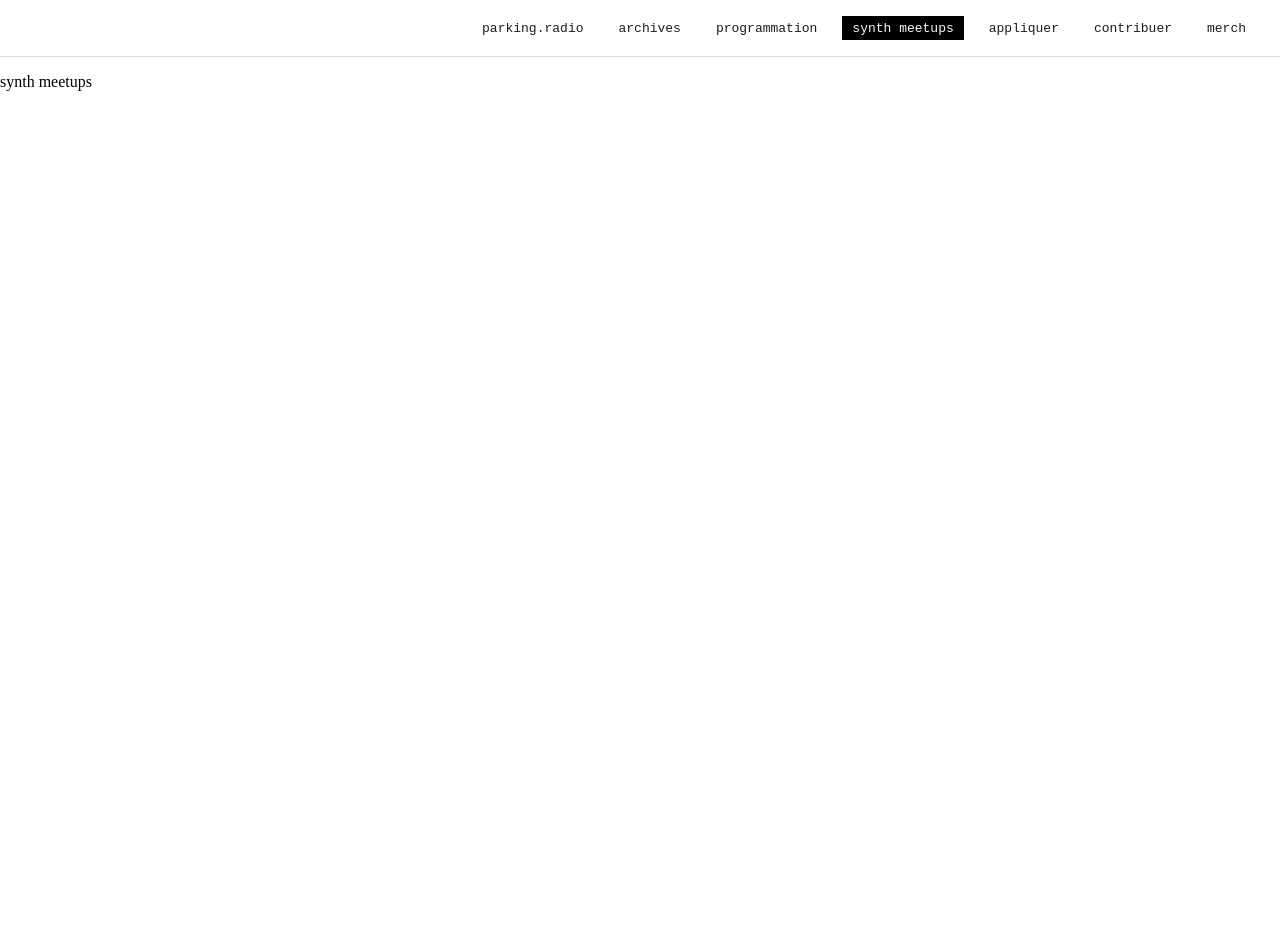
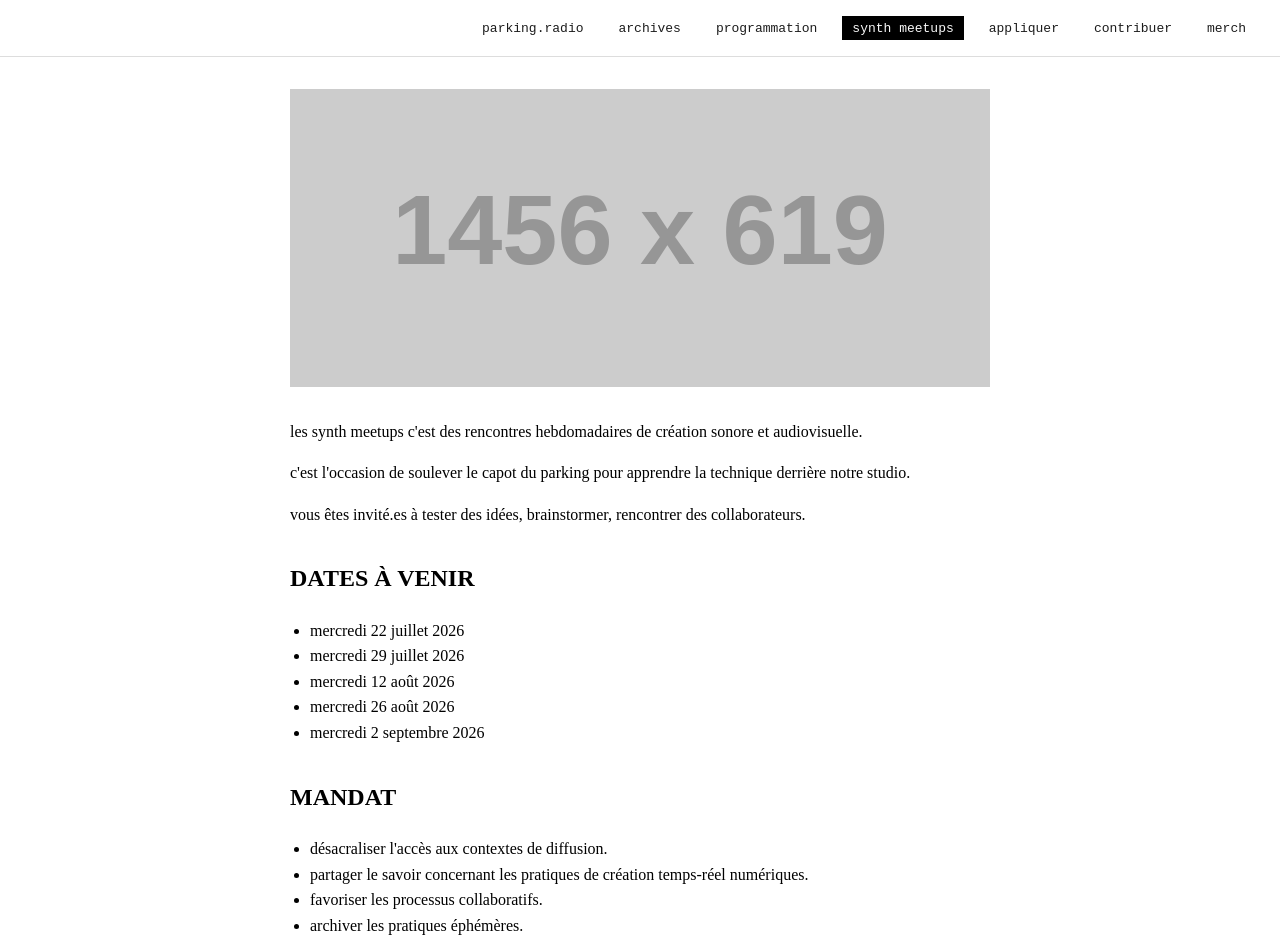
Before and after one commit to parkingradio/website, a React (Vite) app in the folder client/: page /synth-meetups in a window 1280 px wide. Shown: the top 952 px of the page. Before the commit the page ends 800 px from the top, so only its background shows below. Built offline with nearby package versions, Linux system fonts and the light colour scheme; a web font is replaced by a local one.

Commit message:
Implement a placeholder synth meetups page
Since we don't have a setup for serving heavy content like images yet,
use placeholder banners for now.

```diff
--- /dev/null
+++ b/client/src/pages/synth-meetups.css
@@ -0,0 +1,70 @@
+.synth-meetups {
+  padding: 2rem 1.5rem;
+}
+
+.synth-meetups .banner {
+  display: block;
+  max-width: 700px;
+  width: 100%;
+  margin: 0 auto 2rem;
+}
+
+.synth-meetups .content {
+  max-width: 700px;
+  margin: 0 auto;
+  line-height: 1.6;
+}
+
+.synth-meetups h2 {
+  margin-top: 2rem;
+  text-transform: uppercase;
+}
+
+.synth-meetups ul {
+  padding-left: 1.25rem;
+}
+
+.synth-meetups a {
+  color: #1c1c1c;
+}
+
+.synth-meetups .gallery {
+  display: grid;
+  grid-template-columns: repeat(auto-fill, minmax(140px, 1fr));
+  gap: 1rem;
+  max-width: 700px;
+  margin: 1.5rem auto 0;
+}
+
+.synth-meetups .poster-thumb {
+  padding: 0;
+  border: none;
+  background: none;
+  cursor: pointer;
+  aspect-ratio: 9 / 16;
+  overflow: hidden;
+}
+
+.synth-meetups .poster-thumb img {
+  width: 100%;
+  height: 100%;
+  object-fit: cover;
+  display: block;
+}
+
+.lightbox {
+  position: fixed;
+  inset: 0;
+  background: rgba(0, 0, 0, 0.85);
+  display: flex;
+  align-items: center;
+  justify-content: center;
+  padding: 2rem;
+  cursor: zoom-out;
+}
+
+.lightbox img {
+  max-width: 100%;
+  max-height: 100%;
+  cursor: default;
+}
--- a/client/src/pages/synth-meetups.tsx
+++ b/client/src/pages/synth-meetups.tsx
@@ -1,3 +1,104 @@
+import { useEffect, useState } from 'react'
+import './synth-meetups.css'
+
+// TODO: these are placeholders. Replace with real assets once we decide where poster images are hosted.
+const BANNER_URL = 'https://placehold.co/1456x619?text=Synth+Meetups'
+const POSTERS = [
+  'https://placehold.co/561x998?text=Poster+1',
+  'https://placehold.co/561x998?text=Poster+2',
+  'https://placehold.co/561x998?text=Poster+3',
+  'https://placehold.co/561x998?text=Poster+4',
+  'https://placehold.co/561x998?text=Poster+5',
+  'https://placehold.co/561x998?text=Poster+6',
+  'https://placehold.co/561x998?text=Poster+7',
+]
+
+const NDI_URL = 'https://ndi.video/tools/'
+
 export function SynthMeetups() {
-  return <p>synth meetups</p>
+  const [expandedPoster, setExpandedPoster] = useState<string | null>(null)
+
+  useEffect(() => {
+    if (!expandedPoster) return
+    const onKeyDown = (event: KeyboardEvent) => {
+      if (event.key === 'Escape') setExpandedPoster(null)
+    }
+    window.addEventListener('keydown', onKeyDown)
+    return () => window.removeEventListener('keydown', onKeyDown)
+  }, [expandedPoster])
+
+  return (
+    <div className="synth-meetups">
+      <img className="banner" src={BANNER_URL} alt="Synth Meetups" />
+
+      <div className="content">
+        <p>les synth meetups c'est des rencontres hebdomadaires de création sonore et audiovisuelle.</p>
+        <p>c'est l'occasion de soulever le capot du parking pour apprendre la technique derrière notre studio.</p>
+        <p>vous êtes invité.es à tester des idées, brainstormer, rencontrer des collaborateurs.</p>
+
+        <h2>dates à venir</h2>
+        <ul>
+          <li>mercredi 22 juillet 2026</li>
+          <li>mercredi 29 juillet 2026</li>
+          <li>mercredi 12 août 2026</li>
+          <li>mercredi 26 août 2026</li>
+          <li>mercredi 2 septembre 2026</li>
+        </ul>
+
+        <h2>mandat</h2>
+        <ul>
+          <li>désacraliser l'accès aux contextes de diffusion.</li>
+          <li>partager le savoir concernant les pratiques de création temps-réel numériques.</li>
+          <li>favoriser les processus collaboratifs.</li>
+          <li>archiver les pratiques éphémères.</li>
+        </ul>
+
+        <h2>le plafond</h2>
+        <p>vous êtes invitez à tester du contenu visuel, audio réactif ou pas, conçu pour notre plafond.</p>
+        <p>voici comment:</p>
+        <p>
+          le plafond lumineux regroupe près de 5000 LEDs adressables pour former un "écran". ainsi, la
+          création de contenu est simplifié; nul besoin de savoir programmer.
+        </p>
+        <p>
+          une approche temps-réel est priorisée afin de rapprocher les artistes de leur médium et de sa
+          diffusion.
+        </p>
+        <p>
+          en gros, l'artiste se pointe au parking avec son laptop et shoot ses visuels direct dans le
+          plafond en format vidéo. il suffit d'envoyer de la vidéo au système via réseau en utilisant{' '}
+          <a href={NDI_URL} target="_blank" rel="noreferrer">
+            NDI
+          </a>
+          . la vidéo sera automatiquement redimensionnée pour couvrir la surface.
+        </p>
+        <p>spécifications</p>
+        <ul>
+          <li>résolution réel: 240x20px, (aspect ratio 4x3.8)</li>
+          <li>équivalent en pixel carrés: 240x228, frame rate fixe, à votre choix.</li>
+        </ul>
+
+        <h2>évènements passés</h2>
+      </div>
+
+      <div className="gallery">
+        {POSTERS.map((url, index) => (
+          <button
+            key={url}
+            className="poster-thumb"
+            onClick={() => setExpandedPoster(url)}
+            aria-label={`Voir l'affiche de l'évènement ${index + 1}`}
+          >
+            <img src={url} alt={`Affiche de l'évènement ${index + 1}`} />
+          </button>
+        ))}
+      </div>
+
+      {expandedPoster && (
+        <div className="lightbox" onClick={() => setExpandedPoster(null)}>
+          <img src={expandedPoster} alt="Affiche de l'évènement, en grand" />
+        </div>
+      )}
+    </div>
+  )
 }
```
Also changed, not shown: 1 other file (tests, documents, lock files or other folders).
